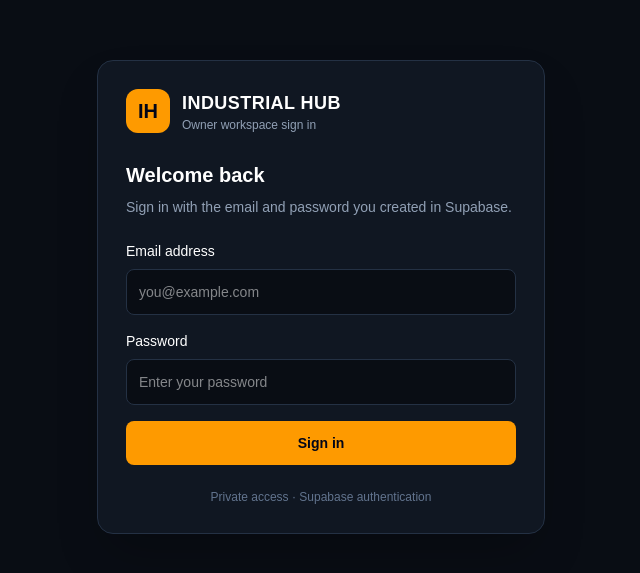
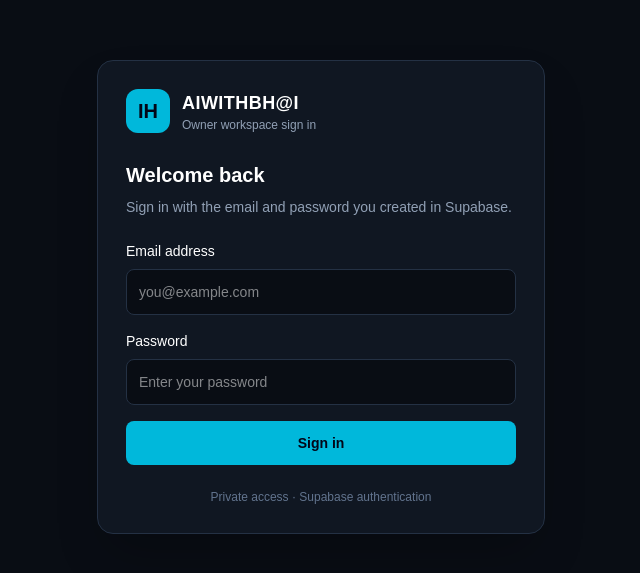
Before and after one commit to automationraks/yt-aiwithbhai, a Next.js app: page /login in a window 1280 px wide. Shown: the part 103-676 px from the top of the page, without its empty margins (319-959 px from the left). Built offline with nearby package versions, Linux system fonts and the light colour scheme.

Commit message:
Rebrand sign-in page for AIWithBh@i

```diff
--- a/src/app/login/page.tsx
+++ b/src/app/login/page.tsx
@@ -40,9 +40,9 @@ export default function LoginPage() {
     <main className="flex min-h-screen items-center justify-center bg-[#090d14] px-4 text-white">
       <section className="w-full max-w-md rounded-2xl border border-[var(--border)] bg-[var(--panel)] p-7 shadow-2xl">
         <div className="mb-7 flex items-center gap-3">
-          <div className="flex h-11 w-11 items-center justify-center rounded-xl bg-amber-500 text-slate-950 text-xl font-bold">IH</div>
+          <div className="flex h-11 w-11 items-center justify-center rounded-xl bg-cyan-500 text-slate-950 text-xl font-bold">IH</div>
           <div>
-            <h1 className="text-lg font-semibold tracking-wide">INDUSTRIAL HUB</h1>
+            <h1 className="text-lg font-semibold tracking-wide">AIWITHBH@I</h1>
             <p className="text-xs text-[var(--muted)]">Owner workspace sign in</p>
           </div>
         </div>
@@ -59,7 +59,7 @@ export default function LoginPage() {
               required
               value={email}
               onChange={(event) => setEmail(event.target.value)}
-              className="mt-2 w-full rounded-lg border border-[var(--border)] bg-[#090d14] px-3 py-3 text-sm outline-none focus:border-amber-500"
+              className="mt-2 w-full rounded-lg border border-[var(--border)] bg-[#090d14] px-3 py-3 text-sm outline-none focus:border-cyan-500"
               placeholder="you@example.com"
             />
           </label>
@@ -71,7 +71,7 @@ export default function LoginPage() {
               required
               value={password}
               onChange={(event) => setPassword(event.target.value)}
-              className="mt-2 w-full rounded-lg border border-[var(--border)] bg-[#090d14] px-3 py-3 text-sm outline-none focus:border-amber-500"
+              className="mt-2 w-full rounded-lg border border-[var(--border)] bg-[#090d14] px-3 py-3 text-sm outline-none focus:border-cyan-500"
               placeholder="Enter your password"
             />
           </label>
@@ -79,7 +79,7 @@ export default function LoginPage() {
           <button
             type="submit"
             disabled={loading}
-            className="w-full rounded-lg bg-amber-500 px-4 py-3 text-sm font-semibold text-slate-950 hover:bg-amber-400 disabled:cursor-not-allowed disabled:opacity-60"
+            className="w-full rounded-lg bg-cyan-500 px-4 py-3 text-sm font-semibold text-slate-950 hover:bg-cyan-400 disabled:cursor-not-allowed disabled:opacity-60"
           >
             {loading ? "Signing in..." : "Sign in"}
           </button>
```
